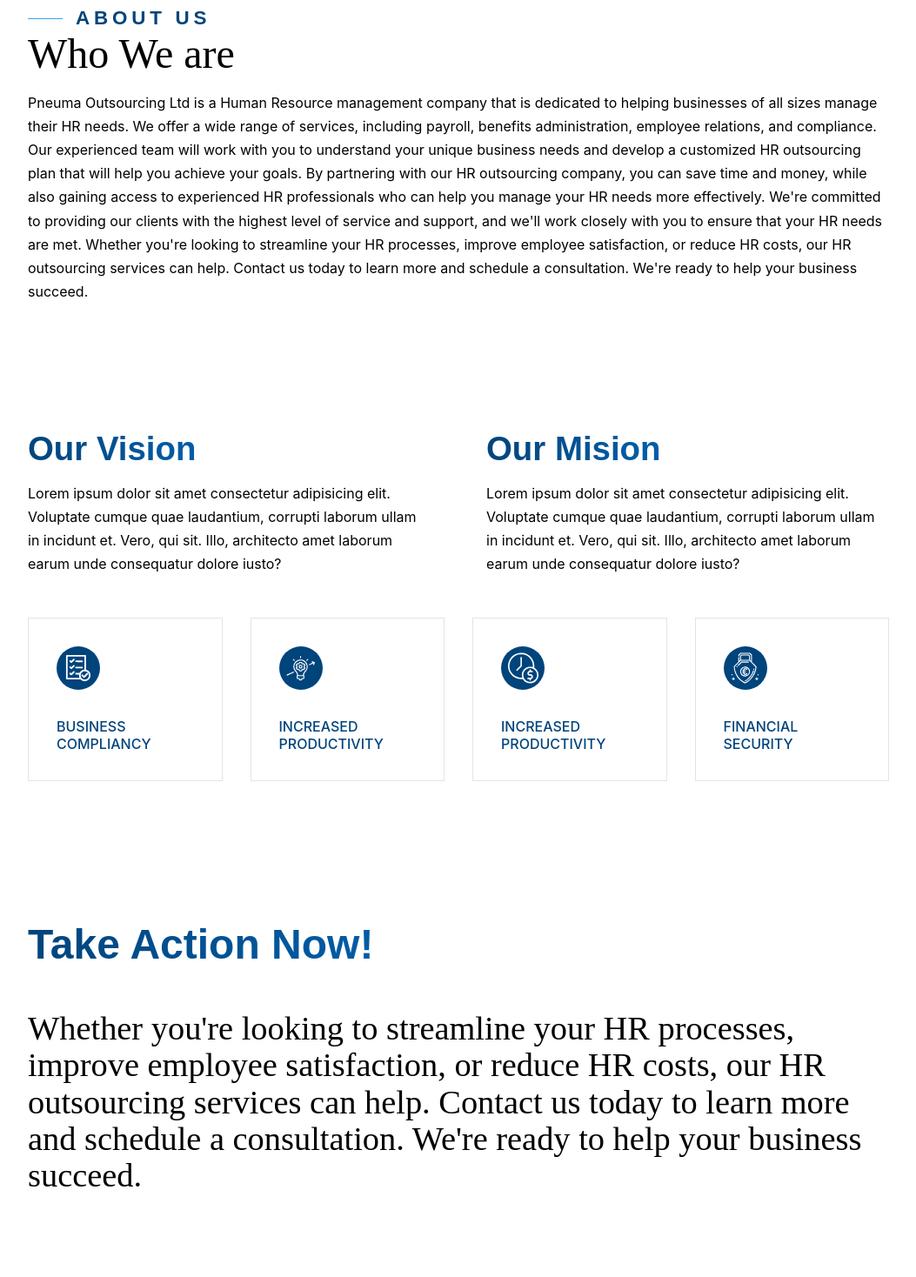
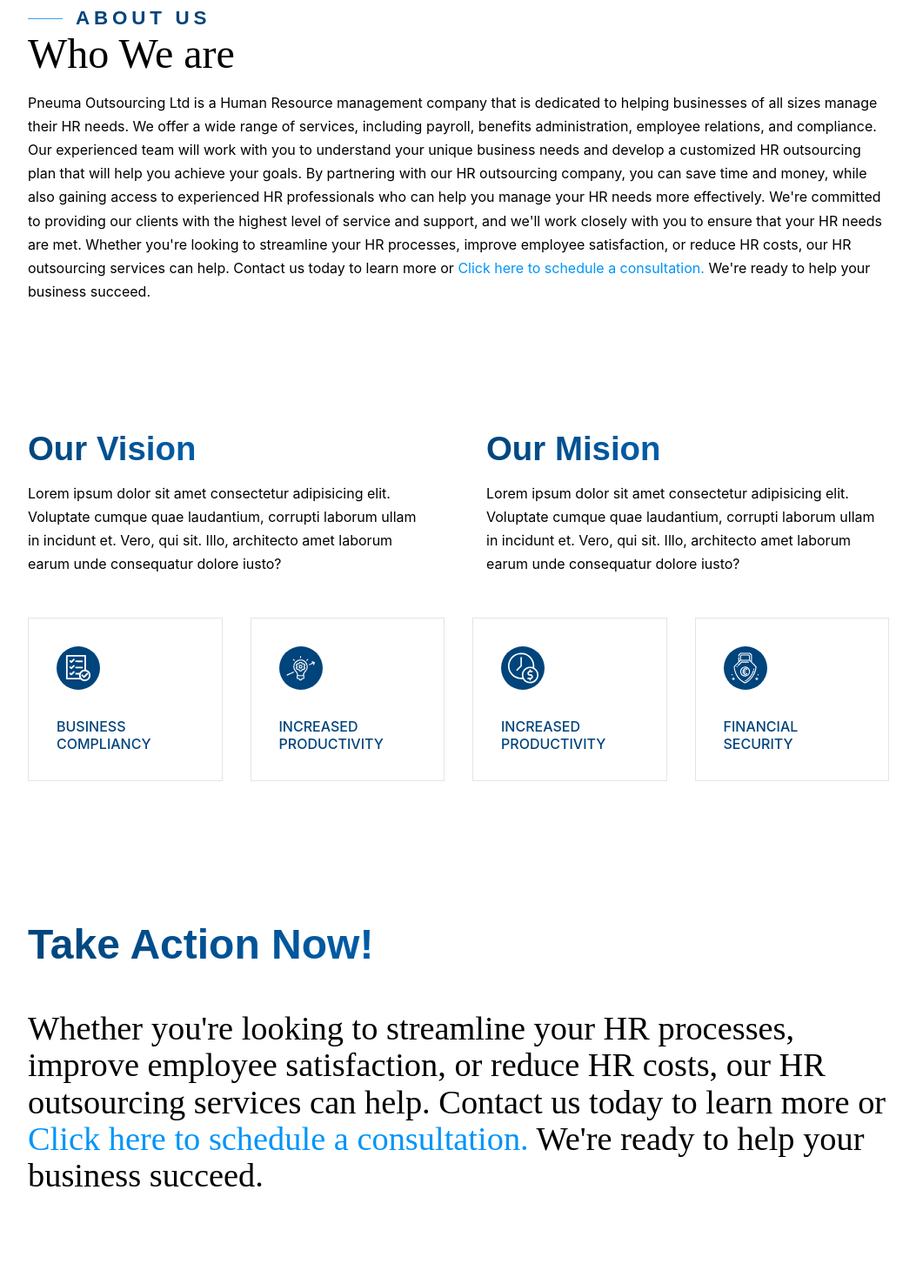
Before and after one commit to kingdanie/pneuma, a Next.js app: page /about in a window 1280 px wide. Shown: the part 651-2119 px from the top of the page at 87% size, without its empty margins (113-1166 px from the left). Built offline with nearby package versions, Linux system fonts and the light colour scheme.

Commit message:
Add consultation links

```diff
--- a/pages/about.tsx
+++ b/pages/about.tsx
@@ -1,5 +1,7 @@
 import Head from "next/head";
 import { ContactCard } from "../components/ContactCard";
+import Link from "next/link";
+
 
 export default function About() {
   return (
@@ -64,9 +66,9 @@
           Whether you&apos;re looking to streamline your HR
           processes, improve employee satisfaction, or
           reduce HR costs, our HR outsourcing services can
-          help. Contact us today to learn more and schedule
-          a consultation. We&apos;re ready to help your
-          business succeed.
+          help. Contact us today to learn more or <Link href={'/#scheduleBtn'}>Click here
+          to schedule a consultation.</Link> We&apos;re ready to
+          help your business succeed.
         </p>
       </section>
       <section className="Width-1040">
@@ -124,14 +126,19 @@
       </section>
 
       <section className="about-section Width-1040">
-        <h2 className="colored-text" style={{marginBottom: '1em'}}>Take Action Now!</h2>
+        <h2
+          className="colored-text"
+          style={{ marginBottom: "1em" }}
+        >
+          Take Action Now!
+        </h2>
         <h3>
           Whether you&apos;re looking to streamline your HR
           processes, improve employee satisfaction, or
           reduce HR costs, our HR outsourcing services can
-          help. Contact us today to learn more and schedule
-          a consultation. We&apos;re ready to help your business
-          succeed.
+          help. Contact us today to learn more or <Link href={'/#scheduleBtn'}>Click here
+          to schedule a consultation.</Link> We&apos;re ready to help your
+          business succeed.
         </h3>
       </section>
 
```
